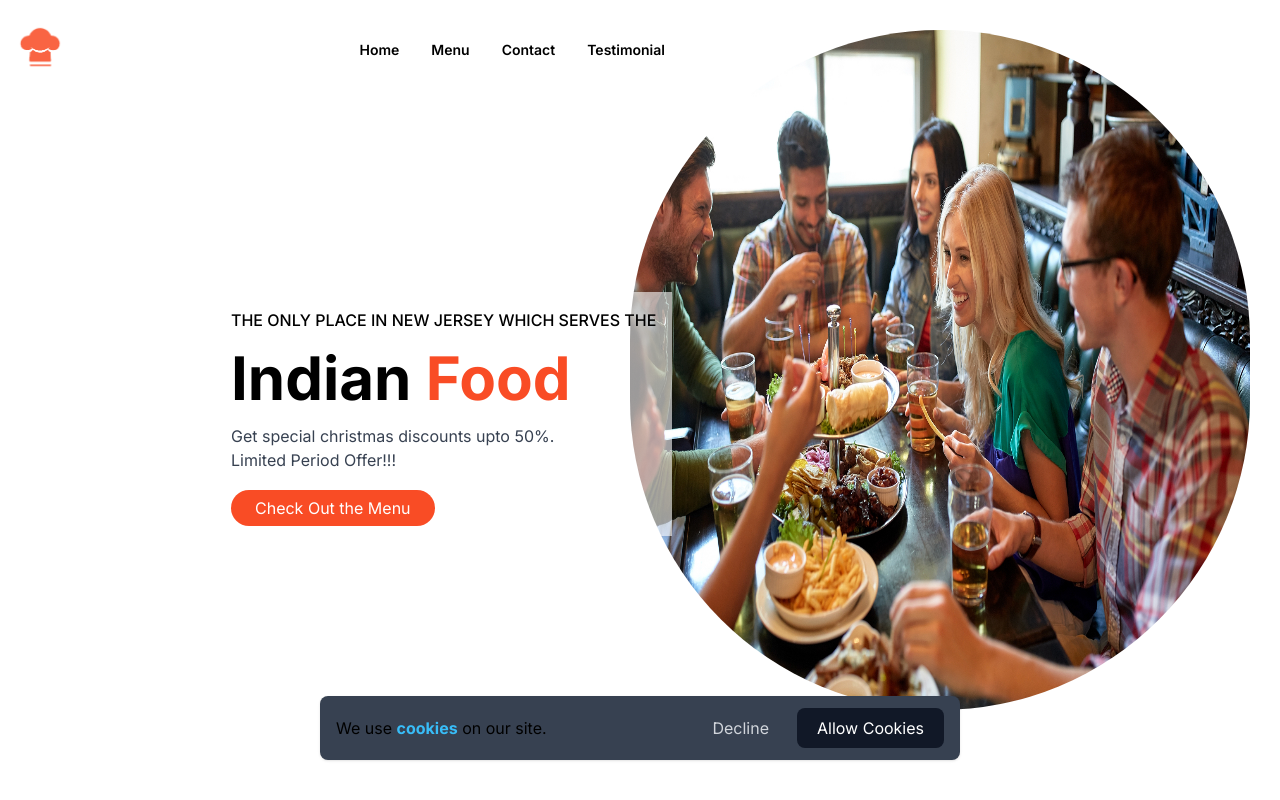
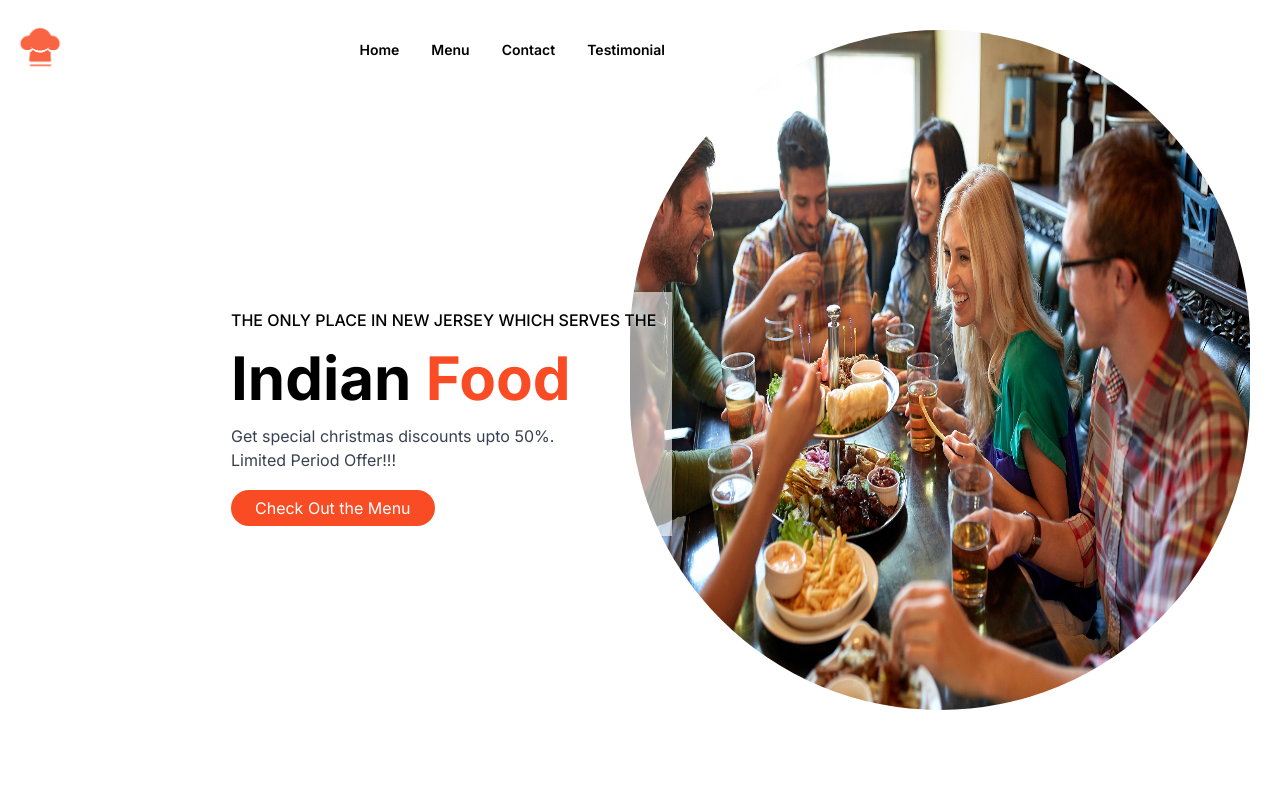
Before and after one commit to Krish195/final-project601, a Next.js app: page / in a window 1280 px wide. Shown: the top 800 px of the page. Built offline with nearby package versions, Linux system fonts and the light colour scheme.

Commit message:
A step back

```diff
--- a/src/app/components/GoogleAnalytics.tsx
+++ /dev/null
@@ -1,40 +0,0 @@
-'use client';
-
-import Script from 'next/script'
-import {usePathname, useSearchParams} from 'next/navigation'
-import { useEffect } from "react";
-import {pageview} from "../lib/gtagHelper";
-
-export default function GoogleAnalytics({GA_MEASUREMENT_ID} : {GA_MEASUREMENT_ID : string}){
-    const pathname = usePathname()
-    const searchParams = useSearchParams()
-
-    useEffect(() => {
-        const url = pathname + searchParams.toString()
-
-        pageview(GA_MEASUREMENT_ID, url);
-
-    }, [pathname, searchParams, GA_MEASUREMENT_ID]);
-    return (
-        <>
-            <Script strategy="afterInteractive"
-                src={`https://www.googletagmanager.com/gtag/js?id=${GA_MEASUREMENT_ID}`}/>
-            <Script id='google-analytics' strategy="afterInteractive"
-                dangerouslySetInnerHTML={{
-                __html: `
-                window.dataLayer = window.dataLayer || [];
-                function gtag(){dataLayer.push(arguments);}
-                gtag('js', new Date());
-
-                gtag('consent', 'default', {
-                    'analytics_storage': 'denied'
-                });
-
-                gtag('config', '${GA_MEASUREMENT_ID}', {
-                    page_path: window.location.pathname,
-                });
-                `,
-                }}
-            />
-        </>
-)}
--- a/src/app/components/cookiebanner.tsx
+++ /dev/null
@@ -1,47 +0,0 @@
-'use client';
-
-import Link from 'next/link'
-import { getLocalStorage, setLocalStorage } from '../lib/storageHelper';
-import { useState, useEffect } from 'react';
-
-export default function CookieBanner(){
-
-    const [cookieConsent, setCookieConsent] = useState(false);
-
-    useEffect (() => {
-        const storedCookieConsent = getLocalStorage("cookie_consent", null)
-
-        setCookieConsent(storedCookieConsent)
-    }, [setCookieConsent])
-
-
-    useEffect(() => {
-        const newValue = cookieConsent ? 'granted' : 'denied'
-
-        window.gtag("consent", 'update', {
-            'analytics_storage': newValue
-        });
-
-        setLocalStorage("cookie_consent", cookieConsent)
-
-        //For Testing
-        console.log("Cookie Consent: ", cookieConsent)
-
-    }, [cookieConsent]);
-    return (
-        <div className={`my-10 mx-auto max-w-max md:max-w-screen-sm
-                        fixed bottom-0 left-0 right-0
-                        ${cookieConsent != null ? "hidden" : "flex"} px-3 md:px-4 py-3 justify-between items-center flex-col sm:flex-row gap-4
-                         bg-gray-700 rounded-lg shadow`}>
-
-            <div className='text-center'>
-                <Link href="/info/cookies"><p>We use <span className='font-bold text-sky-400'>cookies</span> on our site.</p></Link>
-            </div>
-
-
-            <div className='flex gap-2'>
-                <button className='px-5 py-2 text-gray-300 rounded-md border-gray-900' onClick={() => setCookieConsent(false)}>Decline</button>
-                <button className='bg-gray-900 px-5 py-2 text-white rounded-lg' onClick={() => setCookieConsent(true)}>Allow Cookies</button>
-            </div>
-        </div>
-    )}
--- a/src/app/lib/gtagHelper.ts
+++ /dev/null
@@ -1,5 +0,0 @@
-export const pageview = (GA_MEASUREMENT_ID : string, url : string) => {
-    window.gtag("config", GA_MEASUREMENT_ID, {
-        page_path: url,
-    });
-};
--- a/src/app/lib/storageHelper.ts
+++ /dev/null
@@ -1,13 +0,0 @@
-import "client-only";
-
-export function getLocalStorage(key: string, defaultValue:any){
-    const stickyValue = localStorage.getItem(key);
-
-    return (stickyValue !== null && stickyValue !== 'undefined')
-        ? JSON.parse(stickyValue)
-        : defaultValue;
-}
-
-export function setLocalStorage(key: string, value:any){
-    localStorage.setItem(key, JSON.stringify(value));
-}
--- a/src/app/page.tsx
+++ b/src/app/page.tsx
@@ -4,8 +4,8 @@
 import Testimonial from "./components/Testimonial";
 import CombinedComponent from './components/CombinedComponent';
 import Footer from './components/Footer';
-import GoogleAnalytics from './components/GoogleAnalytics';
-import CookieBanner from './components/CookieBanner'
+// import GoogleAnalytics from './components/GoogleAnalytics';
+// import CookieBanner from './components/cookiebanner'
 
 
 
@@ -14,14 +14,14 @@
 export default function Home() {
   return (
     <>
-    <GoogleAnalytics GA_MEASUREMENT_ID="G-6DVKX14RW9" />
+    {/* <GoogleAnalytics GA_MEASUREMENT_ID="G-6DVKX14RW9" /> */}
       <main>
         <Hero />
         <Feature />
         <Testimonial />
         <CombinedComponent />
         <Footer />
-        <CookieBanner />
+        {/* <CookieBanner /> */}
 
       </main>
     </>
```
